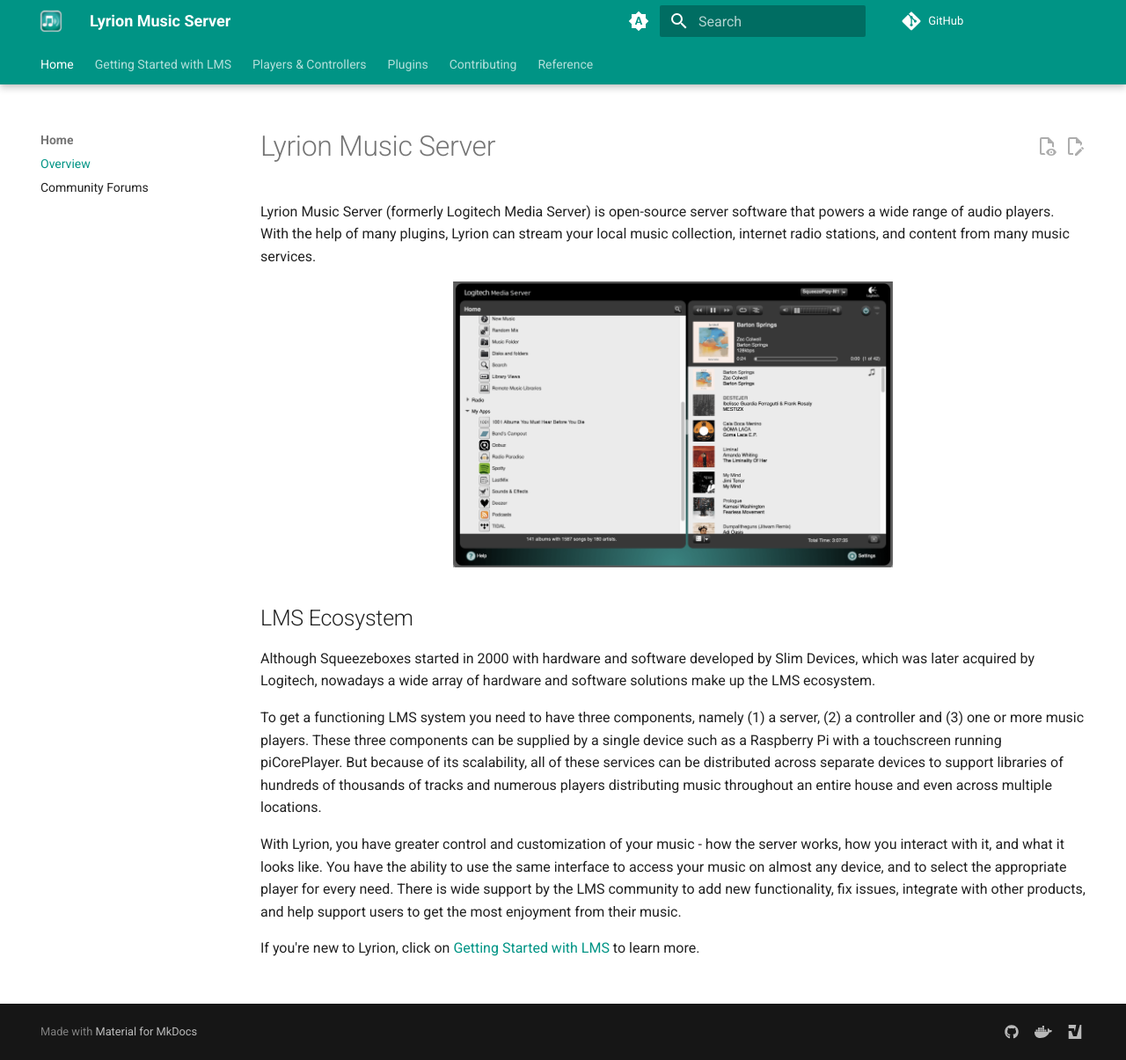
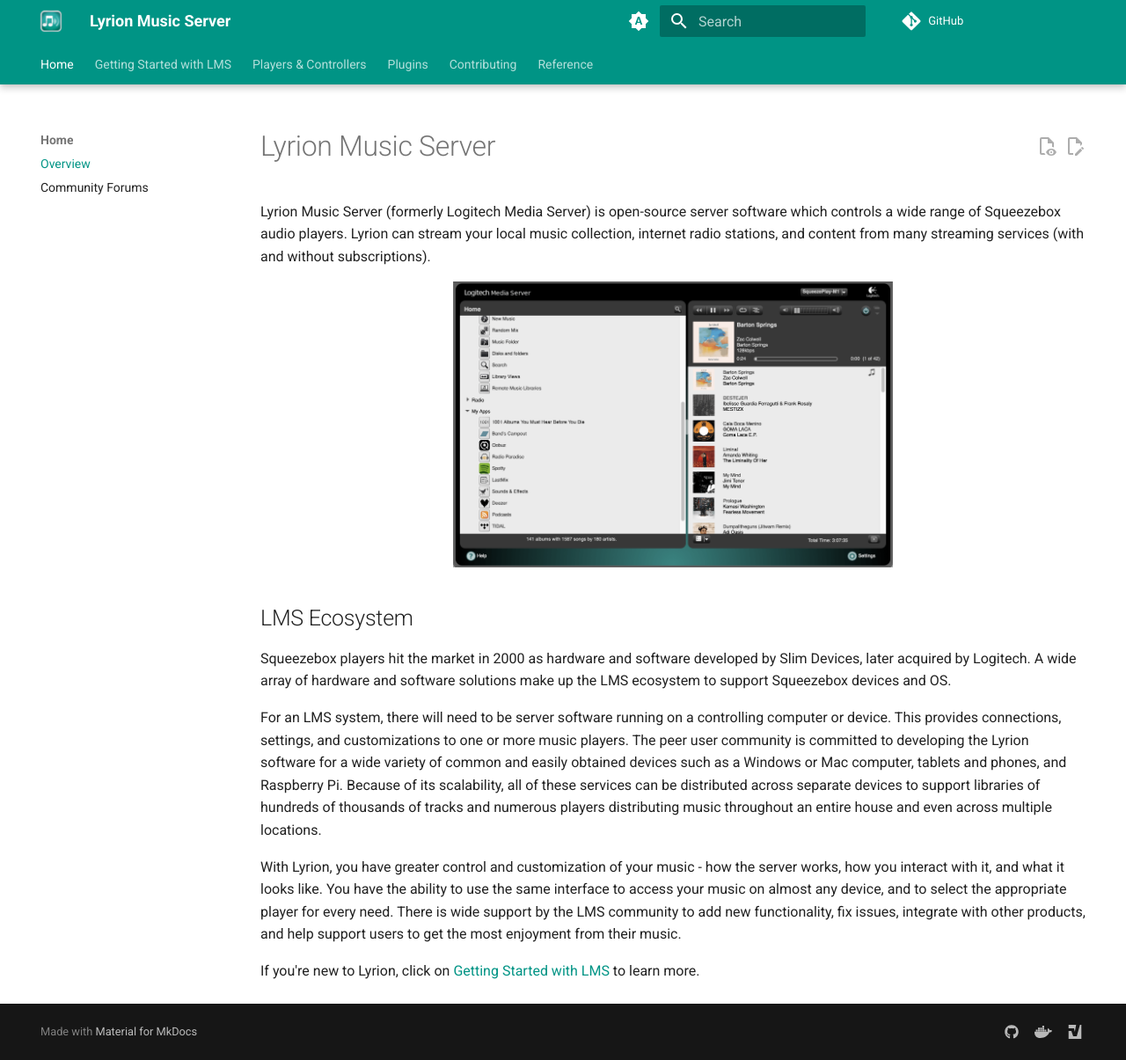
Before and after one commit to LMS-Community/lms-community.github.io, an MkDocs documentation site: the page built from docs/index.md, in a window 1280 px wide and 1205 px high. Shown: the whole window at 88% size. Built offline with MkDocs 1.6.1 and Material for MkDocs 9.7.7, drawn with Linux system fonts in a browser that asks for light colours; plug-ins that fetch from the network failed and are left out; comment, search, counter and statistics services are not loaded.

Commit message:
Implement bassman's feedback from the forums
See https://forums.slimdevices.com/forum/developer-forums/developers/1668265-documentation-update-call-for-volunteers?p=1694382#post1694382. It IMHO makes sense and gives it all a bit less geeky feeling. Thoughts?

```diff
--- a/docs/index.md
+++ b/docs/index.md
@@ -7,7 +7,7 @@
 
 # Lyrion Music Server
 
-Lyrion Music Server (formerly Logitech Media Server) is open-source server software that powers a wide range of audio players. With the help of many plugins, Lyrion can stream your local music collection, internet radio stations, and content from many music services.
+Lyrion Music Server (formerly Logitech Media Server) is open-source server software which controls a wide range of Squeezebox audio players. Lyrion can stream your local music collection, internet radio stations, and content from many streaming services (with and without subscriptions).
 
 <figure markdown="span">
   ![](assets/screenshot.png){ width="500" }
@@ -15,9 +15,9 @@
 
 ## LMS Ecosystem
 
-Although Squeezeboxes started in 2000 with hardware and software developed by Slim Devices, which was later acquired by  Logitech, nowadays a wide array of hardware and software solutions make up the LMS ecosystem.
+Squeezebox players hit the market in 2000 as hardware and software developed by Slim Devices, later acquired by Logitech. A wide array of hardware and software solutions make up the LMS ecosystem to support Squeezebox devices and OS.
 
-To get a functioning LMS system you need to have three components, namely (1) a server, (2) a controller and (3) one or more music players. These three components can be supplied by a single device such as a Raspberry Pi with a touchscreen running piCorePlayer.  But because of its scalability, all of these services can be distributed across separate devices to support libraries of hundreds of thousands of tracks and numerous players distributing music throughout an entire house and even across multiple locations.
+For an LMS system, there will need to be server software running on a controlling computer or device. This provides connections, settings, and customizations to one or more music players. The peer user community is committed to developing the Lyrion software for a wide variety of common and easily obtained devices such as a Windows or Mac computer, tablets and phones, and Raspberry Pi. Because of its scalability, all of these services can be distributed across separate devices to support libraries of hundreds of thousands of tracks and numerous players distributing music throughout an entire house and even across multiple locations.
 
 With Lyrion, you have greater control and customization of your music - how the server works, how you interact with it, and what it looks like.  You have the ability to use the same interface to access your music on almost any device, and to select the appropriate player for every need. There is wide support by the LMS community to add new functionality, fix issues, integrate with other products, and help support users to get the most enjoyment from their music.
 
```
